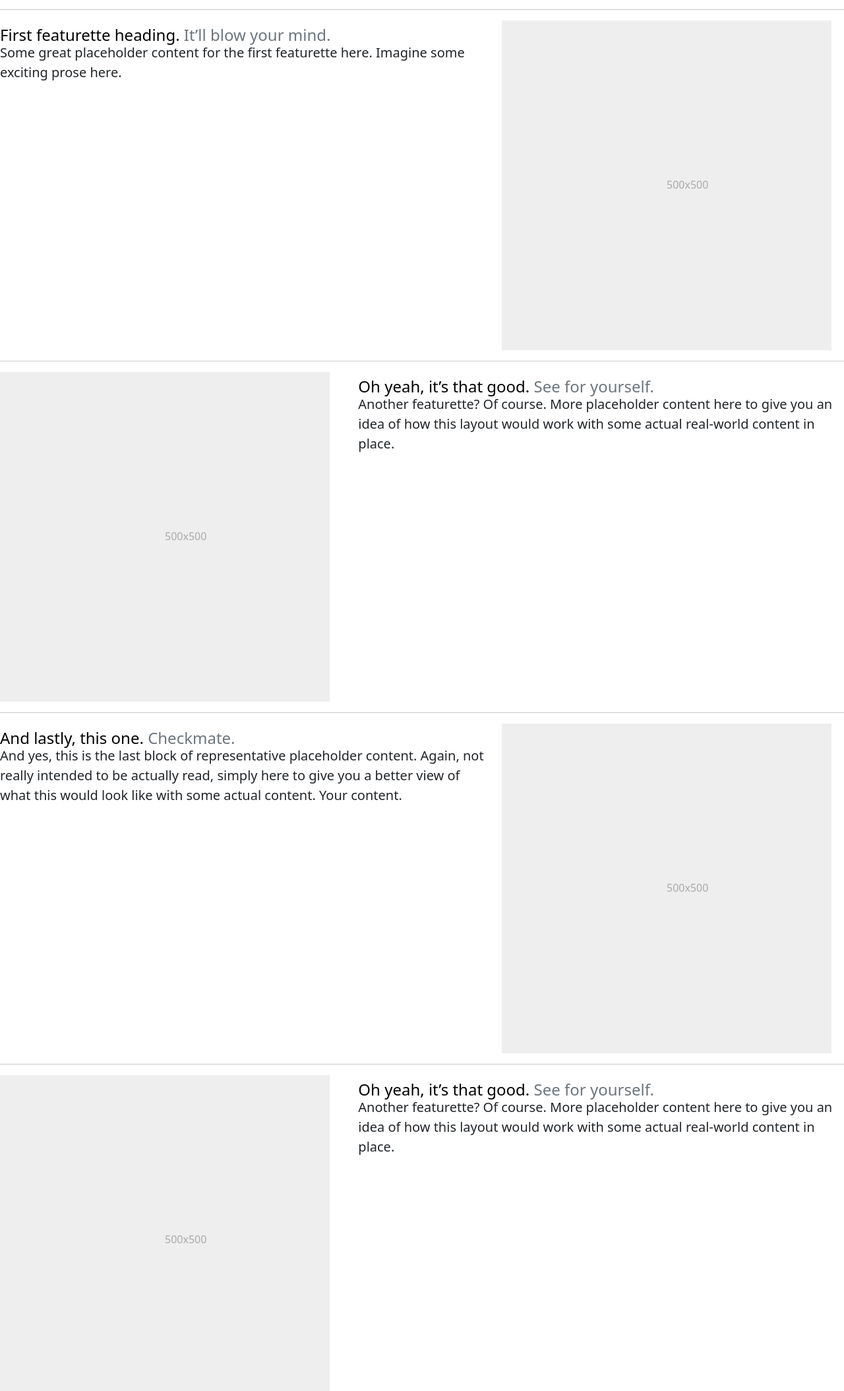
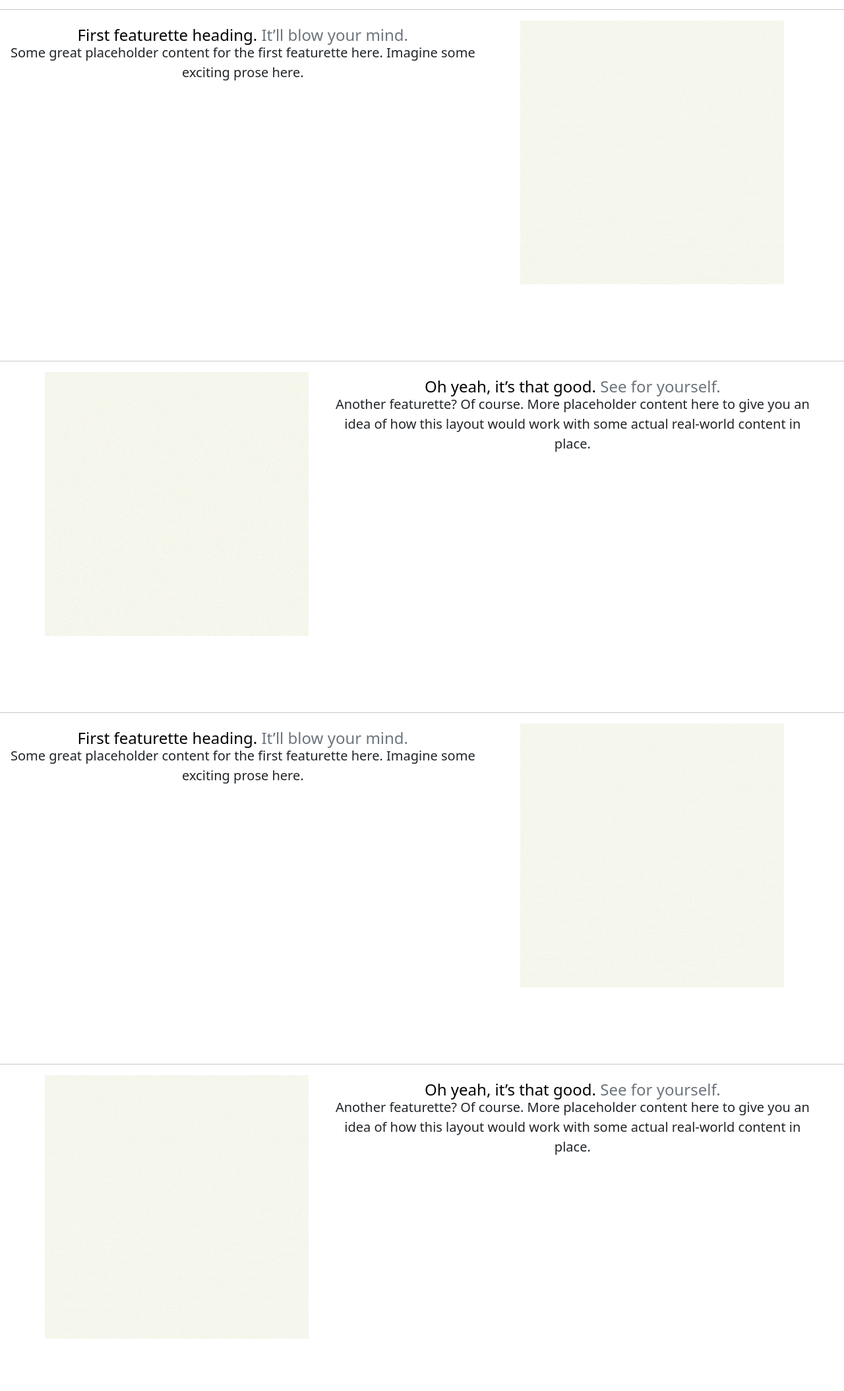
Before and after one commit to TrellixVulnTeam/Proyecto-Final-FYB-_8XYA, a plain HTML site: page html/tratemientos.html in a window 1280 px wide. Shown: the part 951-3060 px from the top of the page at 66% size. Drawn offline with nearby package versions, Linux system fonts and the light colour scheme.

Commit message:
Se Avanzo con tratamientos

```diff
--- a/css/estilo.css
+++ b/css/estilo.css
@@ -117,3 +117,45 @@
       height: 500px;
       object-fit: cover;
   }
+
+
+
+  /* Pagina Tratamientos */
+  .imagenTratamientoUno {
+    background: url("../img/Tratamiento\ Depilacion\ Definitiva.gif") no-repeat;
+    width: 500px;
+    height: 500px;
+    position: relative;
+    left: 40px;
+  }
+
+  .imagenTratamientoDos{
+    background: url("../img/Tratamiento\ VelaSlimPlus.gif") no-repeat;
+    width: 500px;
+    height: 500px;
+    position: relative;
+    left: 80px;
+  }
+
+  .imagerTratamientoTres{
+    background: url("../img/Tratamiento\ Podologia.gif") no-repeat;
+    width: 500px;
+    height: 500px;
+    position: relative;
+    left: 40px;
+  }
+
+  .ImagenTratamientoCuatro{
+    background: url("../img/Tratamiento\ Podologia.gif") no-repeat;
+    width: 500px;
+    height: 500px;
+    position: relative;
+    left: 80px;
+  }
+
+  .tituloPrincipal{
+    text-align: center;
+  }
+  .textoDescripcion{
+    text-align: center;
+  }
--- a/html/tratemientos.html
+++ b/html/tratemientos.html
@@ -64,18 +64,16 @@
 
         <div class="row featurette">
             <div class="col-md-7">
-                <h2 class="featurette-heading fw-normal lh-1">First featurette heading. <span class="text-muted">It’ll
+                <h2 class="featurette-heading fw-normal lh-1 tituloPrincipal">First featurette heading. <span class="text-muted">It’ll
                         blow your mind.</span></h2>
-                <p class="lead">Some great placeholder content for the first featurette here. Imagine some exciting
+                <p class="lead textoDescripcion">Some great placeholder content for the first featurette here. Imagine some exciting
                     prose here.</p>
             </div>
-            <div class="col-md-5">
+            <div class="col-md-5 imagenTratamientoUno">
                 <svg class="bd-placeholder-img bd-placeholder-img-lg featurette-image img-fluid mx-auto" width="500"
-                    height="500" xmlns="http://www.w3.org/2000/svg" role="img" aria-label="Placeholder: 500x500"
+                    height="500"  role="img" aria-label="Placeholder: 500x500"
                     preserveAspectRatio="xMidYMid slice" focusable="false">
-                    <title>Placeholder</title>
-                    <rect width="100%" height="100%" fill="#eee" /><text x="50%" y="50%" fill="#aaa"
-                        dy=".3em">500x500</text>
+
                 </svg>
 
             </div>
@@ -85,18 +83,17 @@
 
         <div class="row featurette">
             <div class="col-md-7 order-md-2">
-                <h2 class="featurette-heading fw-normal lh-1">Oh yeah, it’s that good. <span class="text-muted">See for
+                <h2 class="tituloPrincipal featurette-heading fw-normal lh-1">Oh yeah, it’s that good. <span class="text-muted">See for
                         yourself.</span></h2>
-                <p class="lead">Another featurette? Of course. More placeholder content here to give you an idea of how
+                <p class="lead textoDescripcion">Another featurette? Of course. More placeholder content here to give you an idea of how
                     this layout would work with some actual real-world content in place.</p>
             </div>
-            <div class="col-md-5 order-md-1">
+            <div class="col-md-5 order-md-1 imagenTratamientoDos">
                 <svg class="bd-placeholder-img bd-placeholder-img-lg featurette-image img-fluid mx-auto" width="500"
-                    height="500" xmlns="http://www.w3.org/2000/svg" role="img" aria-label="Placeholder: 500x500"
+                    height="500" role="img" aria-label="Placeholder: 500x500"
                     preserveAspectRatio="xMidYMid slice" focusable="false">
-                    <title>Placeholder</title>
-                    <rect width="100%" height="100%" fill="#eee" /><text x="50%" y="50%" fill="#aaa"
-                        dy=".3em">500x500</text>
+
+
                 </svg>
 
             </div>
@@ -104,21 +101,20 @@
 
         <hr class="featurette-divider">
 
+
+
         <div class="row featurette">
             <div class="col-md-7">
-                <h2 class="featurette-heading fw-normal lh-1">And lastly, this one. <span
-                        class="text-muted">Checkmate.</span></h2>
-                <p class="lead">And yes, this is the last block of representative placeholder content. Again, not really
-                    intended to be actually read, simply here to give you a better view of what this would look like
-                    with some actual content. Your content.</p>
+                <h2 class="featurette-heading fw-normal lh-1 tituloPrincipal">First featurette heading. <span class="text-muted">It’ll
+                        blow your mind.</span></h2>
+                <p class="lead textoDescripcion">Some great placeholder content for the first featurette here. Imagine some exciting
+                    prose here.</p>
             </div>
-            <div class="col-md-5">
+            <div class="col-md-5  imagerTratamientoTres">
                 <svg class="bd-placeholder-img bd-placeholder-img-lg featurette-image img-fluid mx-auto" width="500"
-                    height="500" xmlns="http://www.w3.org/2000/svg" role="img" aria-label="Placeholder: 500x500"
+                    height="500"  role="img" aria-label="Placeholder: 500x500"
                     preserveAspectRatio="xMidYMid slice" focusable="false">
-                    <title>Placeholder</title>
-                    <rect width="100%" height="100%" fill="#eee" /><text x="50%" y="50%" fill="#aaa"
-                        dy=".3em">500x500</text>
+
                 </svg>
 
             </div>
@@ -128,18 +124,17 @@
 
         <div class="row featurette">
             <div class="col-md-7 order-md-2">
-                <h2 class="featurette-heading fw-normal lh-1">Oh yeah, it’s that good. <span class="text-muted">See for
+                <h2 class="tituloPrincipal featurette-heading fw-normal lh-1">Oh yeah, it’s that good. <span class="text-muted">See for
                         yourself.</span></h2>
-                <p class="lead">Another featurette? Of course. More placeholder content here to give you an idea of how
+                <p class="lead textoDescripcion">Another featurette? Of course. More placeholder content here to give you an idea of how
                     this layout would work with some actual real-world content in place.</p>
             </div>
-            <div class="col-md-5 order-md-1">
+            <div class="col-md-5 order-md-1 ImagenTratamientoCuatro">
                 <svg class="bd-placeholder-img bd-placeholder-img-lg featurette-image img-fluid mx-auto" width="500"
-                    height="500" xmlns="http://www.w3.org/2000/svg" role="img" aria-label="Placeholder: 500x500"
+                    height="500" role="img" aria-label="Placeholder: 500x500"
                     preserveAspectRatio="xMidYMid slice" focusable="false">
-                    <title>Placeholder</title>
-                    <rect width="100%" height="100%" fill="#eee" /><text x="50%" y="50%" fill="#aaa"
-                        dy=".3em">500x500</text>
+
+
                 </svg>
 
             </div>
@@ -165,13 +160,13 @@
             </div>
             <div class="carousel-inner">
                 <div class="carousel-item active">
-                    <img src="./img/ImagenBannerMsg.jpg" class="d-block w-100 imagenCarrusel" alt="..." />
+                    <img src="../img/BannerReikiTratamientos.png" class="d-block w-100 imagenCarrusel" alt="..." />
                 </div>
                 <div class="carousel-item">
-                    <img src="./img/BannerBellezaDePies.jpg" class="d-block w-100  imagenCarrusel" alt="..." />
+                    <img src="../img/BannerBellezaDeManosYPies.jpg" class="d-block w-100  imagenCarrusel" alt="..." />
                 </div>
                 <div class="carousel-item">
-                    <img src="./img/CarruselDepilacionDef.webp" class="d-block w-100 imagenCarrusel" alt="..." />
+                    <img src="../img/BannerBodyUp.jpg" class="d-block w-100 imagenCarrusel" alt="..." />
                 </div>
             </div>
             <button class="carousel-control-prev" type="button" data-bs-target="#carouselExampleIndicators"
```
Also changed, not shown: img/BannerBellezaDeManosYPies.jpg (added), img/BannerBodyUp.jpg (added), img/BannerReikiTratamientos.png (added).
